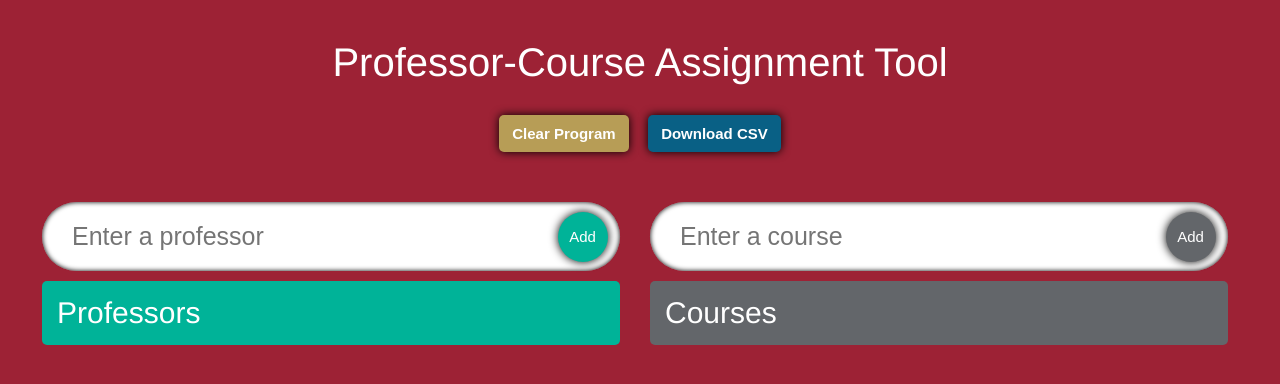
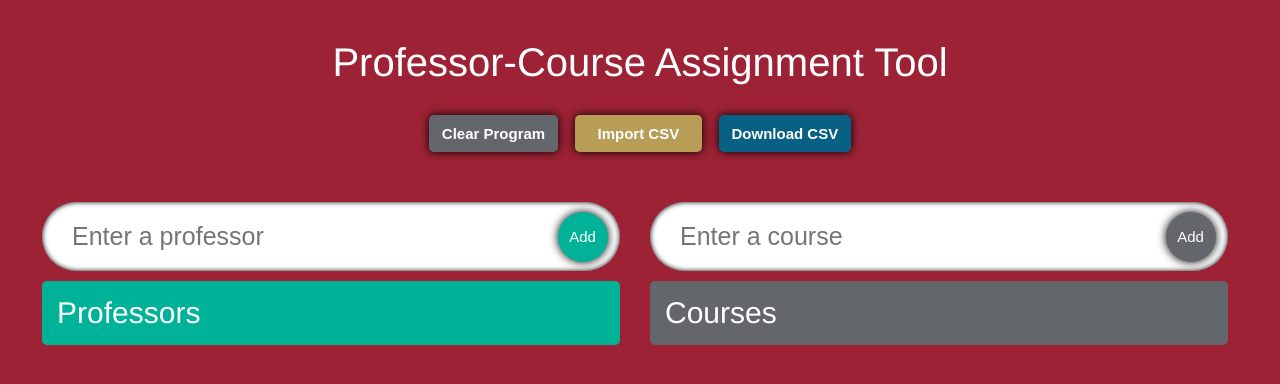
Before and after one commit to baileyjh/Professor-Course-Assignment-App, a React (Create React App) app: page / in a window 1280 px wide. Shown: the top 384 px of the page. Built offline with nearby package versions, Linux system fonts and the light colour scheme.

Commit message:
New import file, button styling

```diff
--- a/src/App.css
+++ b/src/App.css
@@ -28,7 +28,7 @@ body {
   margin-bottom: 50px;
   color: white;
   text-align: center;
-  background-color: #b79d56;
+  background-color: #63666a;
   border: none;
   padding: 10px 13px;
   text-align: center;
@@ -40,7 +40,7 @@ body {
 }
 
 .clear_button:hover {
-  background-color: #cfb66f;
+  background-color: #80858b;
 }
 
 @media (max-width: 800px) {
@@ -104,7 +104,7 @@ body {
 .buttons {
   display: flex;
   flex-direction:row;
-  width: 22%;
+  width: 33%;
   justify-content: space-between;
   position: relative;
 }
--- a/src/App.tsx
+++ b/src/App.tsx
@@ -7,6 +7,7 @@ import CourseList from './components/CourseList';
 import { Professor, Course } from './model';
 import { DragDropContext, DropResult } from 'react-beautiful-dnd';
 import CSV from './components/CSV';
+import Import from './components/Import';
 
 const App: React.FC = () => {
   const [professor, setProfessor] = useState<string>("");
@@ -122,6 +123,15 @@ const App: React.FC = () => {
       <div className='buttons'>
         <button className='clear_button' onClick={clearProgram}>Clear Program</button>
         <div>
+          <Import
+            courses={courses}
+            setCourses={setCourses}
+            assignedProfessors={assignedCourse}
+            setAssignedProfessors={setAssignedCourse}
+            professors={professors}
+            setProfessors={setProfessors}/>
+        </div>
+        <div>
           <CSV
             courses={courses}
             assignedProfessors={assignedCourse}
--- /dev/null
+++ b/src/components/Import.tsx
@@ -0,0 +1,75 @@
+import React, { useState } from 'react';
+import './styles.css';
+import { Professor, Course } from '../model';
+
+interface Props{
+    courses: Course[];
+    setCourses: React.Dispatch<React.SetStateAction<Course[]>>;
+    assignedProfessors: { [key: string]: Professor[] };
+    setAssignedProfessors: React.Dispatch<React.SetStateAction<{ [key: string]: Professor[] }>>;
+    professors: Professor[];
+    setProfessors: React.Dispatch<React.SetStateAction<Professor[]>>;
+}
+
+const Import: React.FC<Props> = ({courses, setCourses, assignedProfessors, setAssignedProfessors, professors, setProfessors}) => {
+
+    const [file, setFile] = useState<File | undefined>();
+
+    const fileReader = new FileReader()
+
+    const handleOnChange = (e: React.ChangeEvent<HTMLInputElement>) => {
+        if (e.target.files?.length) {
+            setFile(e.target.files[0]);
+          }
+      };
+
+    const handleOnSubmit = () => {
+
+        if (file) {
+          fileReader.onload = function (event) {
+            const csvOutput = event.target?.result
+          };
+
+          fileReader.readAsText(file);
+        }
+      };
+
+      const handleButtonClick = () => {
+        const fileInput = document.getElementById('csvFileInput');
+        if (fileInput) {
+          fileInput.click(); // Trigger file input click
+        }
+        handleOnSubmit();
+      };
+
+  return (
+    // <div>
+    //     <form>
+    //         <input
+    //             type={"file"}
+    //             id={"csvFileInput"}
+    //             accept={".csv"}
+    //             onChange={handleOnChange}/>
+    //         <button className='import_button'
+    //             onClick={(e) => {
+    //             handleOnSubmit(e);}}>
+    //             Import CSV
+    //         </button>
+    //     </form>
+    // </div>
+    <div>
+      <input
+        type={"file"}
+        id={"csvFileInput"}
+        accept={".csv"}
+        onChange={handleOnChange}
+        style={{ display: 'none' }} // Hide the file input element
+      />
+      <button className='import_button' onClick={handleButtonClick}>
+        Import CSV
+      </button>
+    </div>
+  )
+}
+
+export default Import;
--- a/src/components/styles.css
+++ b/src/components/styles.css
@@ -339,3 +339,25 @@
   .csv_button:hover {
     background-color: #157da9;
   }
+
+  .import_button {
+    font-size: 15px;
+    font-weight: bold;
+    margin-top: 0px;
+    margin-bottom: 40px;
+    color: white;
+    text-align: center;
+    background-color: #b79d56;
+    border: none;
+    padding: 10px 23px;
+    text-align: center;
+    text-decoration: none;
+    display: inline-block;
+    border-radius: 5px;
+    transition: 0.2s all;
+    box-shadow: 0 0 10px black;
+  }
+
+  .import_button:hover {
+    background-color: #cfb66f;
+  }
```
Also changed, not shown: src/components/CSV.tsx (+0 -22 lines).
